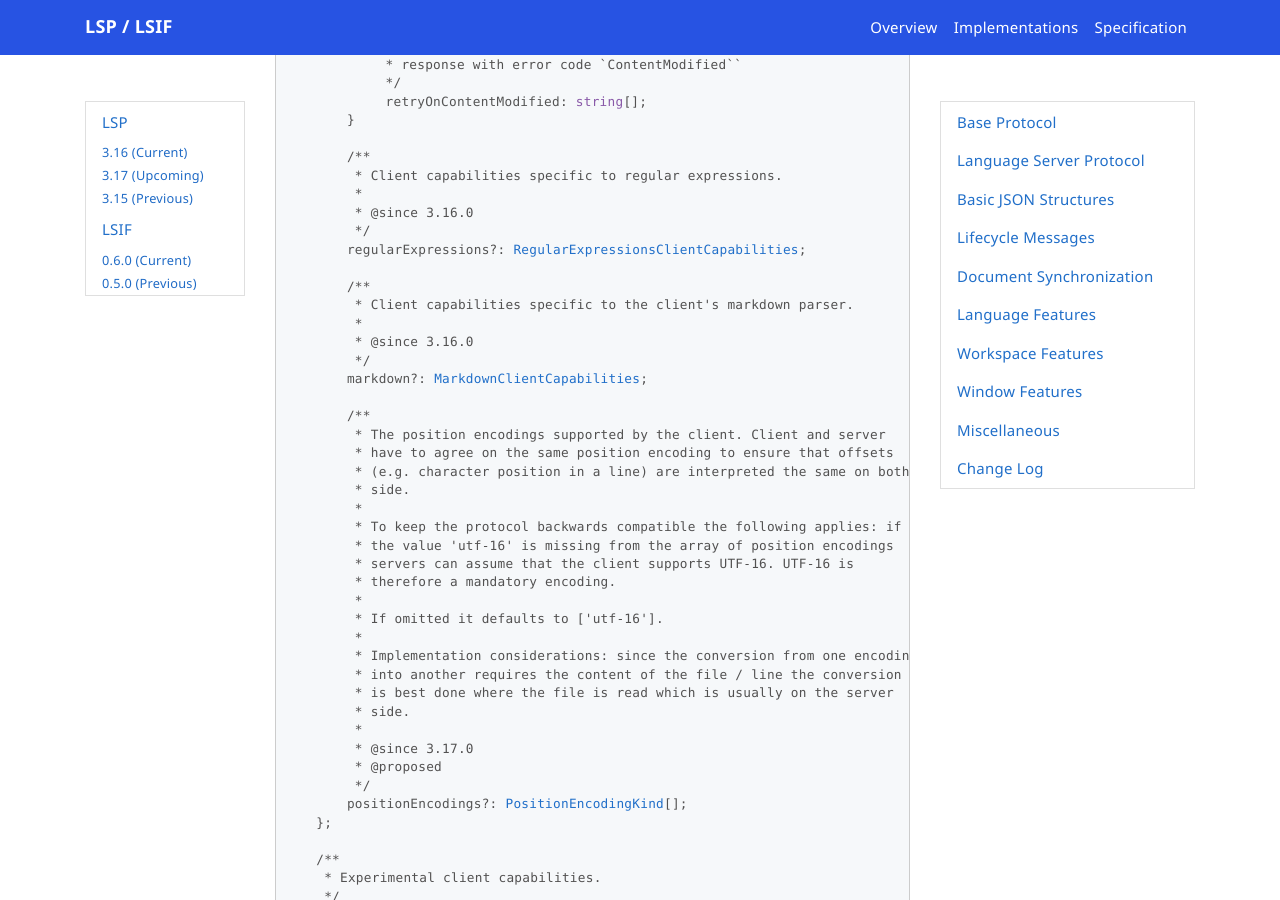
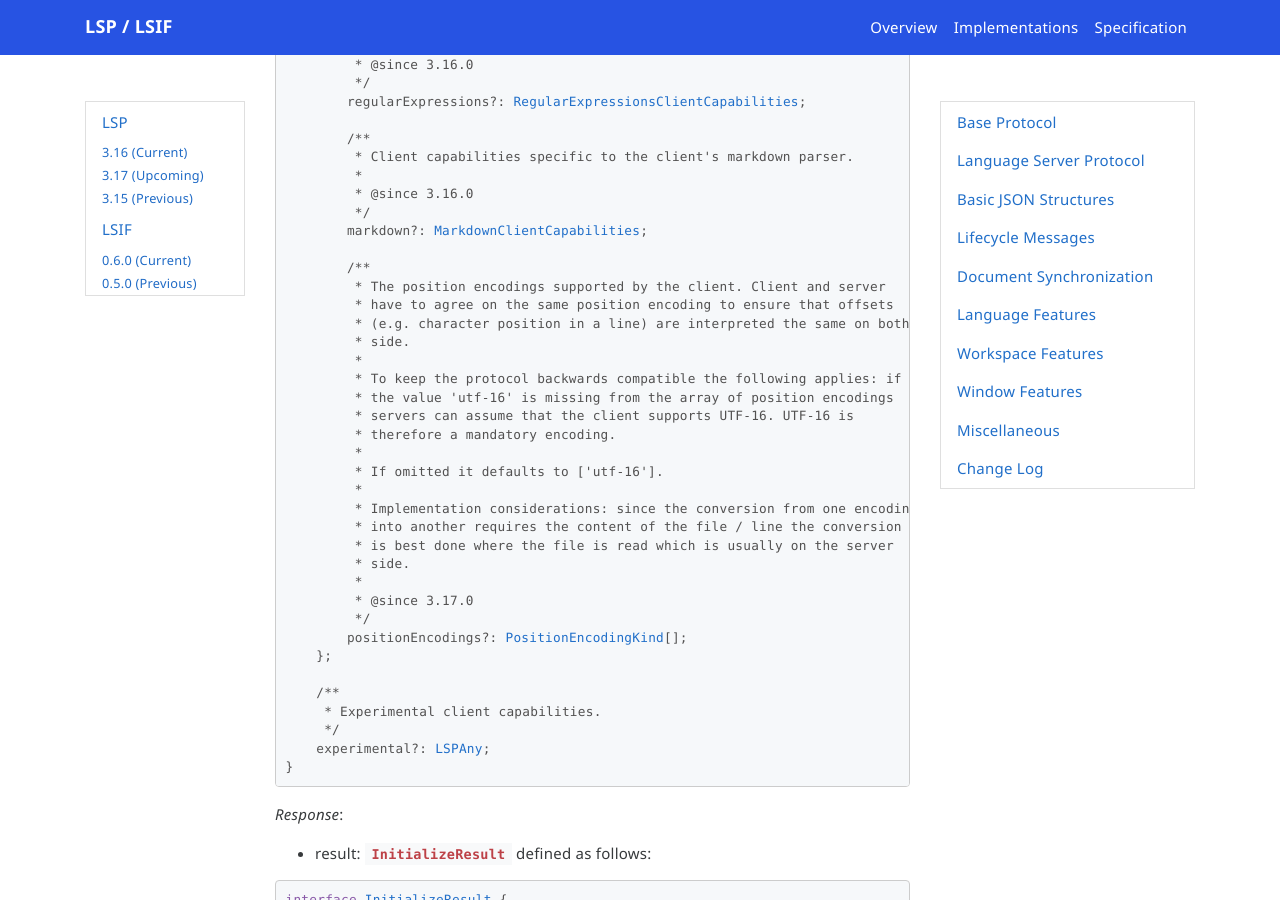
Before and after one commit to microsoft/language-server-protocol, a Jekyll site: the page built from _specifications/lsp/3.17/specification.md, in a window 1280 px wide and 900 px high, scrolled down 50726 px. Built offline with Jekyll 4.4.1, drawn with Linux system fonts in a browser that asks for light colours; nearby versions of some CDN libraries; emoji names are drawn with the system emoji font; comment, search, counter and statistics services are not loaded; some of the changed text lies outside the part shown.

Commit message:
Remove @Proposed

```diff
--- a/_specifications/lsp/3.17/general/initialize.md
+++ b/_specifications/lsp/3.17/general/initialize.md
@@ -302,14 +302,12 @@
  * Capabilities specific to the notebook document support.
  *
  * @since 3.17.0
- * @proposed
  */
 export interface NotebookDocumentClientCapabilities {
 	/**
 	 * Capabilities specific to notebook document synchronization
 	 *
 	 * @since 3.17.0
-	 * @proposed
 	 */
 	synchronization: NotebookDocumentSyncClientCapabilities;
 }
@@ -439,7 +437,6 @@
 		 * Client workspace capabilities specific to inline values.
 		 *
 		 * @since 3.17.0
-		 * @proposed
 		 */
 		inlineValue?: InlineValueWorkspaceClientCapabilities;
 
@@ -447,7 +444,6 @@
 		 * Client workspace capabilities specific to inlay hints.
 		 *
 		 * @since 3.17.0
-		 * @proposed
 		 */
 		inlayHint?: InlayHintWorkspaceClientCapabilities;
 
@@ -455,7 +451,6 @@
 		 * Client workspace capabilities specific to diagnostics.
 		 *
 		 * @since 3.17.0.
-		 * @proposed
 		 */
 		diagnostics?: DiagnosticWorkspaceClientCapabilities;
 	};
@@ -469,7 +464,6 @@
 	 * Capabilities specific to the notebook document support.
 	 *
 	 * @since 3.17.0
-	 * @proposed
 	 */
 	notebookDocument?: NotebookDocumentClientCapabilities;
 
@@ -566,7 +560,6 @@
 		 * side.
 		 *
 		 * @since 3.17.0
-		 * @proposed
 		 */
 		positionEncodings?: PositionEncodingKind[];
 	};
@@ -664,7 +657,6 @@
 	 * If omitted it defaults to 'utf-16'.
 	 *
 	 * @since 3.17.0
-	 * @proposed
 	 */
 	positionEncoding?: PositionEncodingKind;
 
@@ -680,7 +672,6 @@
 	 * Defines how notebook documents are synced.
 	 *
 	 * @since 3.17.0
-	 * @proposed
 	 */
 	notebookDocumentSync?: NotebookDocumentSyncOptions
 		| NotebookDocumentSyncRegistrationOptions;
@@ -871,7 +862,6 @@
 	 * The server has support for pull model diagnostics.
 	 *
 	 * @since 3.17.0
-	 * @proposed
 	 */
 	diagnosticProvider?: DiagnosticOptions | DiagnosticRegistrationOptions;
 
--- a/_specifications/lsp/3.17/language/completion.md
+++ b/_specifications/lsp/3.17/language/completion.md
@@ -669,7 +669,6 @@
 	 * property is used as a text.
 	 *
 	 * @since 3.17.0
-	 * @proposed
 	 */
 	textEditText?: string;
 
--- a/_specifications/lsp/3.17/language/foldingRange.md
+++ b/_specifications/lsp/3.17/language/foldingRange.md
@@ -38,7 +38,6 @@
 	 * Specific options for the folding range kind.
 	 *
 	 * @since 3.17.0
-	 * @proposed
 	 */
 	foldingRangeKind? : {
 		/**
@@ -53,7 +52,6 @@
 	/**
 	 * Specific options for the folding range.
 	 * @since 3.17.0
-	 * @proposed
 	 */
 	foldingRange?: {
 		/**
@@ -61,7 +59,6 @@
 		* folding ranges to display custom labels instead of the default text.
 		*
 		* @since 3.17.0
-		* @proposed
 		*/
 		collapsedText?: boolean;
 	};
--- a/_specifications/lsp/3.17/language/pullDiagnostics.md
+++ b/_specifications/lsp/3.17/language/pullDiagnostics.md
@@ -15,7 +15,6 @@
  * Client capabilities specific to diagnostic pull requests.
  *
  * @since 3.17.0
- * @proposed
  */
 export interface DiagnosticClientCapabilities {
 	/**
@@ -43,7 +42,6 @@
  * Diagnostic options.
  *
  * @since 3.17.0
- * @proposed
  */
 export interface DiagnosticOptions extends WorkDoneProgressOptions {
 	/**
@@ -76,7 +74,6 @@
  * Diagnostic registration options.
  *
  * @since 3.17.0
- * @proposed
  */
 export interface DiagnosticRegistrationOptions extends
 	TextDocumentRegistrationOptions, DiagnosticOptions,
@@ -99,7 +96,6 @@
  * Parameters of the document diagnostic request.
  *
  * @since 3.17.0
- * @proposed
  */
 export interface DocumentDiagnosticParams extends WorkDoneProgressParams,
 	PartialResultParams {
@@ -134,7 +130,6 @@
  * pull request.
  *
  * @since 3.17.0
- * @proposed
  */
 export type DocumentDiagnosticReport = RelatedFullDocumentDiagnosticReport
 	| RelatedUnchangedDocumentDiagnosticReport;
@@ -147,7 +142,6 @@
  * The document diagnostic report kinds.
  *
  * @since 3.17.0
- * @proposed
  */
 export namespace DocumentDiagnosticReportKind {
 	/**
@@ -173,7 +167,6 @@
  * A diagnostic report with a full set of problems.
  *
  * @since 3.17.0
- * @proposed
  */
 export interface FullDocumentDiagnosticReport {
 	/**
@@ -203,7 +196,6 @@
  * report is still accurate.
  *
  * @since 3.17.0
- * @proposed
  */
 export interface UnchangedDocumentDiagnosticReport {
 	/**
@@ -229,7 +221,6 @@
  * A full diagnostic report with a set of related documents.
  *
  * @since 3.17.0
- * @proposed
  */
 export interface RelatedFullDocumentDiagnosticReport extends
 	FullDocumentDiagnosticReport {
@@ -241,7 +232,6 @@
 	 * a.cpp and result in errors in a header file b.hpp.
 	 *
 	 * @since 3.17.0
-	 * @proposed
 	 */
 	relatedDocuments?: {
 		[uri: string /** DocumentUri */]:
@@ -257,7 +247,6 @@
  * An unchanged diagnostic report with a set of related documents.
  *
  * @since 3.17.0
- * @proposed
  */
 export interface RelatedUnchangedDocumentDiagnosticReport extends
 	UnchangedDocumentDiagnosticReport {
@@ -269,7 +258,6 @@
 	 * a.cpp and result in errors in a header file b.hpp.
 	 *
 	 * @since 3.17.0
-	 * @proposed
 	 */
 	relatedDocuments?: {
 		[uri: string /** DocumentUri */]:
@@ -286,7 +274,6 @@
  * A partial result for a document diagnostic report.
  *
  * @since 3.17.0
- * @proposed
  */
 export interface DocumentDiagnosticReportPartialResult {
 	relatedDocuments: {
@@ -304,7 +291,6 @@
  * Cancellation data returned from a diagnostic request.
  *
  * @since 3.17.0
- * @proposed
  */
 export interface DiagnosticServerCancellationData {
 	retriggerRequest: boolean;
@@ -331,7 +317,6 @@
  * Parameters of the workspace diagnostic request.
  *
  * @since 3.17.0
- * @proposed
  */
 export interface WorkspaceDiagnosticParams extends WorkDoneProgressParams,
 	PartialResultParams {
@@ -355,7 +340,6 @@
  * A previous result id in a workspace pull request.
  *
  * @since 3.17.0
- * @proposed
  */
 export interface PreviousResultId {
 	/**
@@ -381,7 +365,6 @@
  * A workspace diagnostic report.
  *
  * @since 3.17.0
- * @proposed
  */
 export interface WorkspaceDiagnosticReport {
 	items: WorkspaceDocumentDiagnosticReport[];
@@ -395,7 +378,6 @@
  * A full document diagnostic report for a workspace diagnostic result.
  *
  * @since 3.17.0
- * @proposed
  */
 export interface WorkspaceFullDocumentDiagnosticReport extends
 	FullDocumentDiagnosticReport {
@@ -420,7 +402,6 @@
  * An unchanged document diagnostic report for a workspace diagnostic result.
  *
  * @since 3.17.0
- * @proposed
  */
 export interface WorkspaceUnchangedDocumentDiagnosticReport extends
 	UnchangedDocumentDiagnosticReport {
@@ -445,7 +426,6 @@
  * A workspace diagnostic document report.
  *
  * @since 3.17.0
- * @proposed
  */
 export type WorkspaceDocumentDiagnosticReport =
 	WorkspaceFullDocumentDiagnosticReport
@@ -461,7 +441,6 @@
  * A partial result for a workspace diagnostic report.
  *
  * @since 3.17.0
- * @proposed
  */
 export interface WorkspaceDiagnosticReportPartialResult {
 	items: WorkspaceDocumentDiagnosticReport[];
@@ -487,7 +466,6 @@
  * Workspace client capabilities specific to diagnostic pull requests.
  *
  * @since 3.17.0
- * @proposed
  */
 export interface DiagnosticWorkspaceClientCapabilities {
 	/**
--- a/_specifications/lsp/3.17/notebookDocument/notebook.md
+++ b/_specifications/lsp/3.17/notebookDocument/notebook.md
@@ -58,7 +58,6 @@
  * notebook cell or the cell's text document.
  *
  * @since 3.17.0
- * @proposed
  */
 export interface NotebookCell {
 
@@ -93,7 +92,6 @@
  * A notebook cell kind.
  *
  * @since 3.17.0
- * @proposed
  */
 export namespace NotebookCellKind {
 
@@ -268,7 +266,6 @@
  * Notebook specific client capabilities.
  *
  * @since 3.17.0
- * @proposed
  */
 export interface NotebookDocumentSyncClientCapabilities {
 
@@ -306,7 +303,6 @@
  * cell will be synced.
  *
  * @since 3.17.0
- * @proposed
  */
 export interface NotebookDocumentSyncOptions {
 	/**
@@ -355,7 +351,6 @@
  * Registration options specific to a notebook.
  *
  * @since 3.17.0
- * @proposed
  */
 export interface NotebookDocumentSyncRegistrationOptions extends
 	NotebookDocumentSyncOptions, StaticRegistrationOptions {
@@ -378,7 +373,6 @@
  * The params sent in a open notebook document notification.
  *
  * @since 3.17.0
- * @proposed
  */
 export interface DidOpenNotebookDocumentParams {
 
@@ -411,7 +405,6 @@
  * The params sent in a change notebook document notification.
  *
  * @since 3.17.0
- * @proposed
  */
 export interface DidChangeNotebookDocumentParams {
 
@@ -445,7 +438,6 @@
  * A change event for a notebook document.
  *
  * @since 3.17.0
- * @proposed
  */
 export interface NotebookDocumentChangeEvent {
 	/**
@@ -503,7 +495,6 @@
  * array from state S to S'.
  *
  * @since 3.17.0
- * @proposed
  */
 export interface NotebookCellArrayChange {
 	/**
@@ -541,7 +532,6 @@
  * The params sent in a save notebook document notification.
  *
  * @since 3.17.0
- * @proposed
  */
 export interface DidSaveNotebookDocumentParams {
 	/**
@@ -569,7 +559,6 @@
  * The params sent in a close notebook document notification.
  *
  * @since 3.17.0
- * @proposed
  */
 export interface DidCloseNotebookDocumentParams {
 
@@ -593,7 +582,6 @@
  * A literal to identify a notebook document in the client.
  *
  * @since 3.17.0
- * @proposed
  */
 export interface NotebookDocumentIdentifier {
 	/**
--- a/_specifications/lsp/3.17/types/position.md
+++ b/_specifications/lsp/3.17/types/position.md
@@ -32,7 +32,6 @@
  * specifically what column offsets mean.
  *
  * @since 3.17.0
- * @proposed
  */
 export type PositionEncodingKind = string;
 
@@ -40,7 +39,6 @@
  * A set of predefined position encoding kinds.
  *
  * @since 3.17.0
- * @proposed
  */
 export namespace PositionEncodingKind {
 
```
